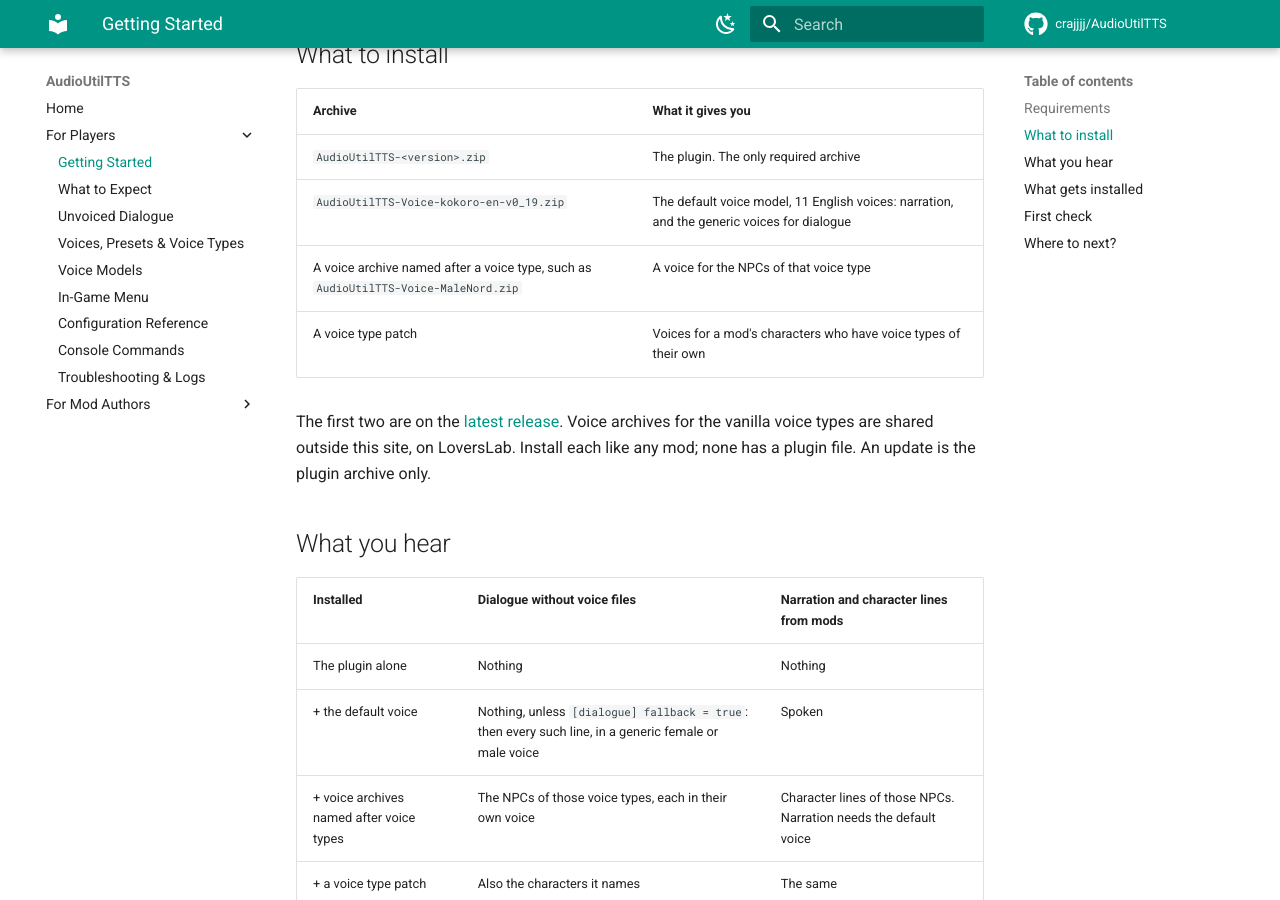
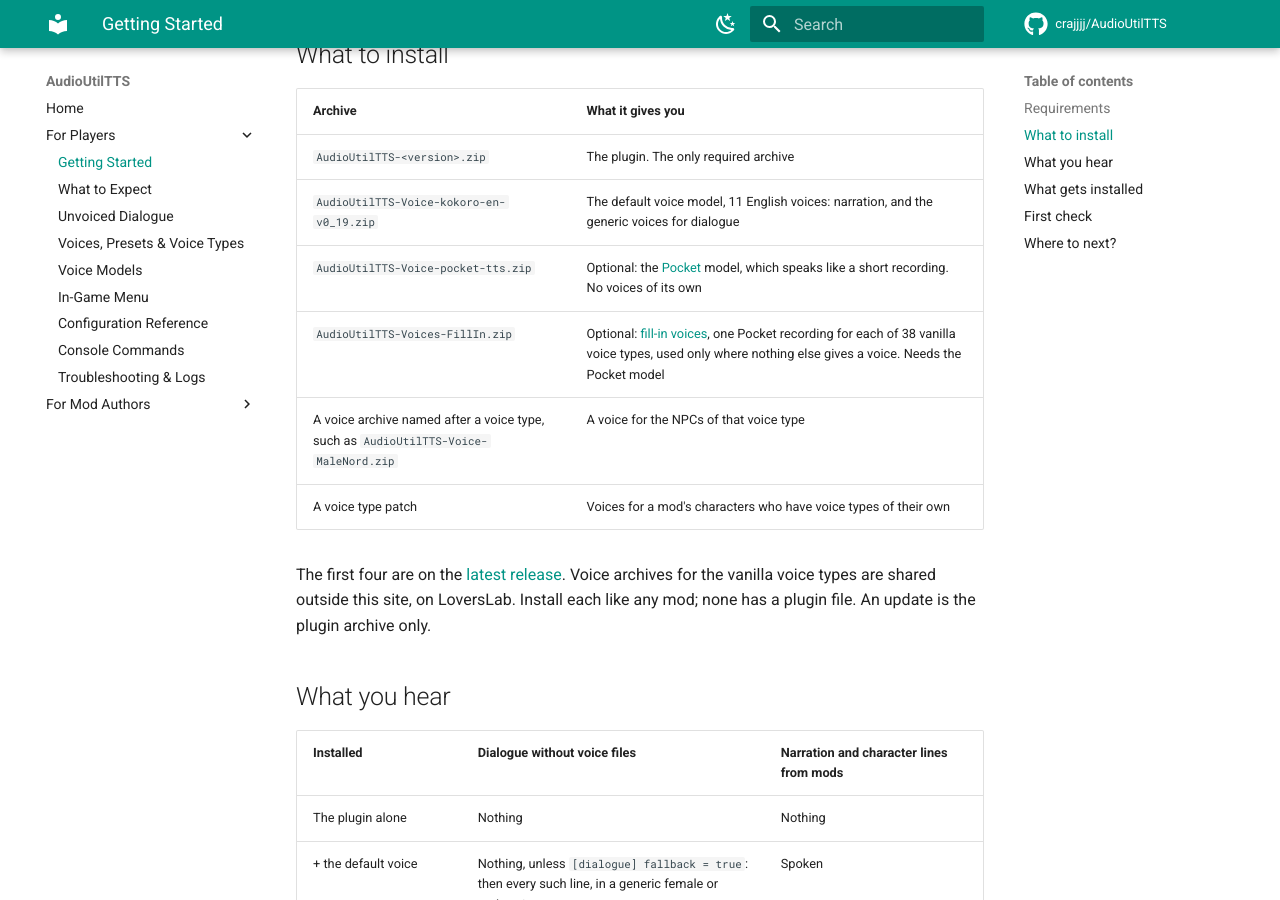
Before and after one commit to crajjjj/AudioUtilTTS, an MkDocs documentation site: the page built from docs/players/getting-started.md, in a window 1280 px wide and 900 px high, scrolled down 444 px. Built offline with MkDocs 1.6.1 and Material for MkDocs 9.7.7, drawn with Linux system fonts in a browser that asks for light colours; comment, search, counter and statistics services are not loaded.

Commit message:
0.4.1: docs list the Pocket and fill-in archives, late-line timing

```diff
--- a/docs/players/getting-started.md
+++ b/docs/players/getting-started.md
@@ -16,10 +16,12 @@
 |---|---|
 | `AudioUtilTTS-<version>.zip` | The plugin. The only required archive |
 | `AudioUtilTTS-Voice-kokoro-en-v0_19.zip` | The default voice model, 11 English voices: narration, and the generic voices for dialogue |
+| `AudioUtilTTS-Voice-pocket-tts.zip` | Optional: the [Pocket](models.md#pocket-voices) model, which speaks like a short recording. No voices of its own |
+| `AudioUtilTTS-Voices-FillIn.zip` | Optional: [fill-in voices](voices.md#fill-in-voices), one Pocket recording for each of 38 vanilla voice types, used only where nothing else gives a voice. Needs the Pocket model |
 | A voice archive named after a voice type, such as `AudioUtilTTS-Voice-MaleNord.zip` | A voice for the NPCs of that voice type |
 | A voice type patch | Voices for a mod's characters who have voice types of their own |
 
-The first two are on the [latest release](https://github.com/crajjjj/AudioUtilTTS/releases/latest). Voice archives for the vanilla voice types are shared outside this site, on LoversLab. Install each like any mod; none has a plugin file. An update is the plugin archive only.
+The first four are on the [latest release](https://github.com/crajjjj/AudioUtilTTS/releases/latest). Voice archives for the vanilla voice types are shared outside this site, on LoversLab. Install each like any mod; none has a plugin file. An update is the plugin archive only.
 
 ## What you hear
 
```
Also changed, not shown: docs/players/configuration.md (+1 -1 lines), docs/players/models.md (+1 -1 lines), docs/players/unvoiced-dialogue.md (+1 -1 lines).
